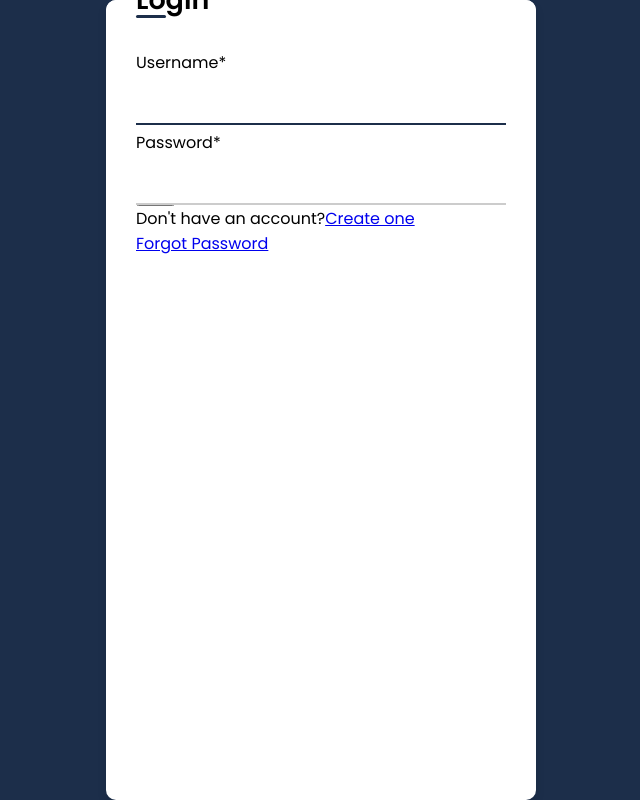
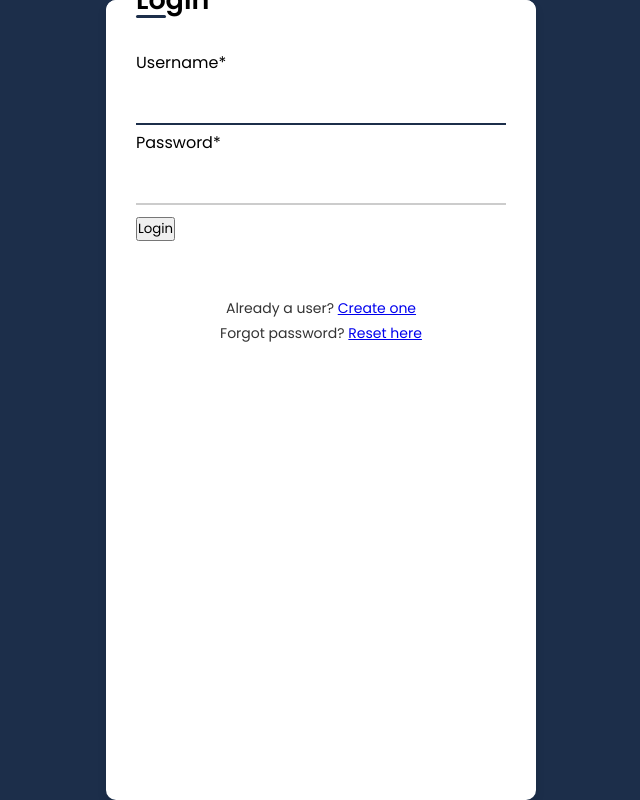
Before and after one commit to zekesiegman/4050_eBooking, a Django app: page /login/ in a window 1280 px wide. Shown: the whole page, without its empty margins (319-959 px from the left). Run offline with Django 4.2, Linux system fonts and the light colour scheme; some libraries are stand-ins or nearby versions.

Commit message:
fixed css for login, forgotpassword, and registration

```diff
--- a/cinemaE-Booking/home/forms.py
+++ b/cinemaE-Booking/home/forms.py
@@ -9,6 +9,7 @@ class RegisterForm(UserCreationForm):
     email = forms.EmailField()
     first_name = forms.CharField()
     last_name = forms.CharField()
+    password1 = forms.CharField(widget=forms.TextInput(attrs={'placeholder': '', 'style': 'height: 50px;'}))
 
     class Meta(UserCreationForm.Meta):
         model = User
--- a/cinemaE-Booking/home/models.py
+++ b/cinemaE-Booking/home/models.py
@@ -10,7 +10,7 @@ class User(models.Model):
     user = models.OneToOneField(us, on_delete=models.CASCADE, default=1)
     userId = models.AutoField(primary_key=True)
     phone = models.IntegerField(default=20000000000)
-    enrollForPromotions = models.BooleanField(null=True)
+    enrollForPromotions = models.BooleanField(default=False)
 
     def __str__(self):
         return self.user.username
--- a/cinemaE-Booking/home/views.py
+++ b/cinemaE-Booking/home/views.py
@@ -118,6 +118,10 @@ def editprofile(request):
         if len(p) != 0:
             user.set_password(request.POST.get('password'))
             update_session_auth_hash(request, us)
+        enrollForPromotions = request.POST.get('promotion')
+        if enrollForPromotions is not None:
+            User.user.enrollForPromotions = True
+
         cardno = request.POST.get('cardno')
         exp = request.POST.get('exp')
         address = request.POST.get('address')
@@ -134,7 +138,6 @@ def editprofile(request):
             account.user_userID = user
             account.save()
         user.save()
-        # enrollForPromotions = request.POST.get('promotion')
         return redirect('/')
     return render(request, '../templates/editprofile.html', context)
 
--- a/cinemaE-Booking/templates/forgotpassword.html
+++ b/cinemaE-Booking/templates/forgotpassword.html
@@ -18,11 +18,13 @@
                 <form action="" method="POST">
                     {% csrf_token %}
                     <div class="input-field">
-                        <input type="text" name="username" placeholder="Enter your username" required>
+                        <label for="username">Username:</label><br>
+                        <input type="text" id="username" name="username" placeholder="Enter your username" required>
                         <i class="uil uil-envelope icon"></i>
                     </div>
                     <div class="input-field">
-                        <input type="password" name="password" class="password" placeholder="Enter your new password" required>
+                        <label for="password">New password:</label><br>
+                        <input type="password" id="password" name="password" class="password" placeholder="Enter your new password" required>
                         <i class="uil uil-lock icon"></i>
                         <i class="uil uil-eye-slash showHidePw"></i>
                     </div>
--- a/cinemaE-Booking/templates/login.html
+++ b/cinemaE-Booking/templates/login.html
@@ -5,10 +5,12 @@ Login Here
 {% load crispy_forms_tags %}
 
 {%block content %}
-    <form method="post" class="form-group">
+    <div>
+       <form method="post" class="form-group">
             {% csrf_token %}
             {{form|crispy}}
-    </form>
+        </form>
+    </div>
     <div>
         <button type="submit" class = "btn btn-success">Login</button>
         <p>Don't have an account?<a href="{% url 'registration2' %}"/>Create one </a></p>
--- a/cinemaE-Booking/templates/registration/login.html
+++ b/cinemaE-Booking/templates/registration/login.html
@@ -24,12 +24,19 @@
                 <div class="input-field">
                     {{ form.password|as_crispy_field }}
                 </div>
-                <div class="input field">
+                <div class="input-field button">
                     <button type="submit" class = "btn btn-success">Login</button>
+                </div>
                 </form>
+                <div class="login-signup">
+                    <span class="text">Already a user?
+                        <a href="{% url 'registration2' %}">Create one</a>
+                    </span><br>
+                    <span class="text">Forgot password?
+                        <a href="{% url 'forgotpassword' %}">Reset here</a>
+                    </span>
                 </div>
-                    <p>Don't have an account?<a href="{% url 'registration2' %}"/>Create one </a></p>
-                <a href="{% url 'forgotpassword' %}"/>Forgot Password </a>
+
             </div>
         </div>
     </div>
```
Also changed, not shown: cinemaE-Booking/templates/registration2.html (+11 -3 lines), cinemaE-Booking/db.sqlite3, cinemaE-Booking/home/migrations/0007_alter_user_enrollforpromotions.py (added).
